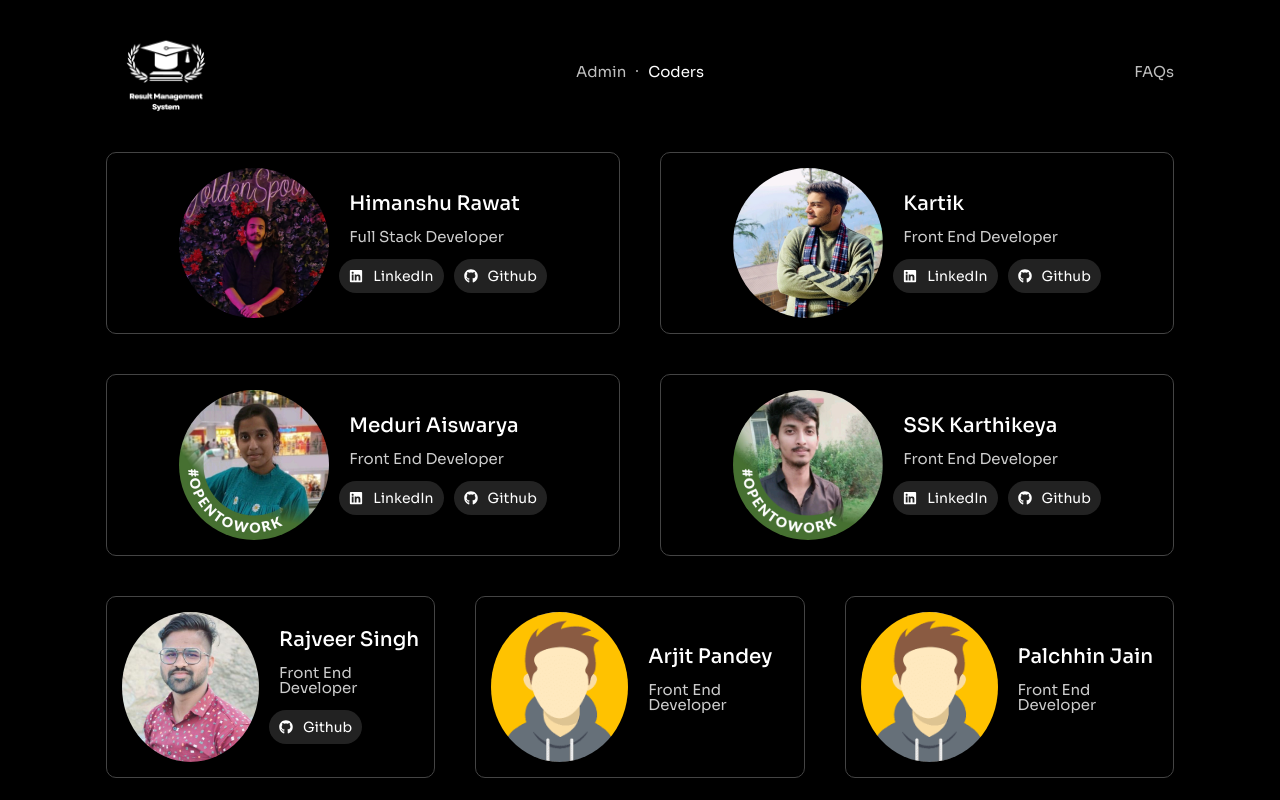
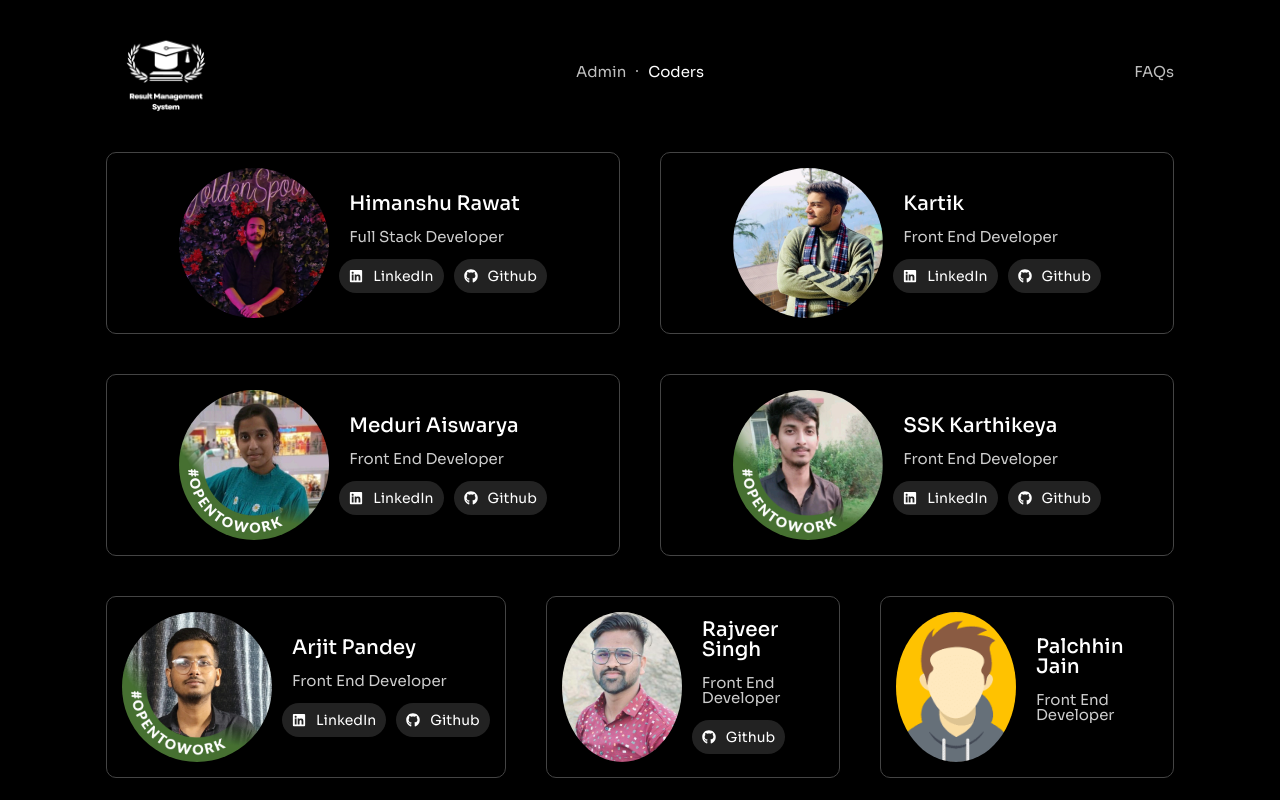
Before and after one commit to helsinfranz/result-management-system, a Next.js app: page /coders in a window 1280 px wide. Built offline with nearby package versions, Linux system fonts and the light colour scheme.

Commit message:
entry update

```diff
--- a/components/coders/coders.js
+++ b/components/coders/coders.js
@@ -36,15 +36,17 @@
     github: "https://github.com/sskkarthikeya",
   },
   {
+    fullname: "Arjit Pandey",
+    img: "/arjit.jpeg",
+    role: "Front End Developer",
+    linkedin: "https://www.linkedin.com/in/arjit-pandey-2b546a247/",
+    github: "https://github.com/Arjit-p08",
+  },
+  {
     fullname: "Rajveer Singh",
     img: "/rajveer.jpeg",
     role: "Front End Developer",
     github: "https://github.com/Rajveer2245",
-  },
-  {
-    fullname: "Arjit Pandey",
-    img: "/avatar.png",
-    role: "Front End Developer",
   },
   {
     fullname: "Palchhin Jain",
```
Also changed, not shown: public/arjit.jpeg (added).
